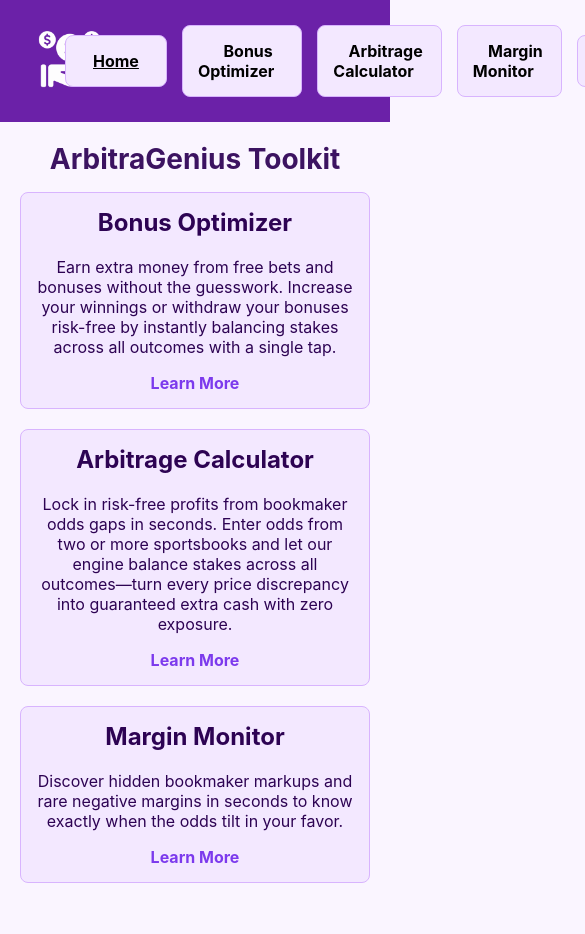
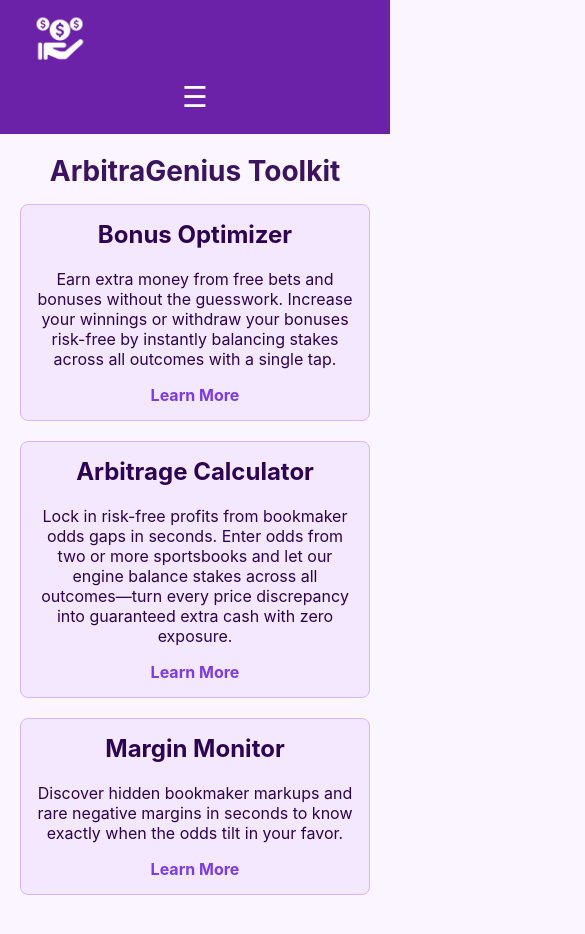
Before and after one commit to hubertik1/arbitragenius-site, a React (Create React App) app: page / in a window 390 px wide. Shown: the top 934 px of the page, 585 px wide, since content can reach past the window. Built offline with nearby package versions, Linux system fonts and the light colour scheme; the HTML template or start-up script is replaced by a standard one.

Commit message:
Add responsive mobile styles and menu

```diff
--- a/src/components/Navbar.js
+++ b/src/components/Navbar.js
@@ -1,3 +1,4 @@
+import { useState } from "react";
 import { NavLink } from "react-router-dom";
 import styles from "./Navbar.module.css";
 
@@ -5,6 +6,11 @@
   isActive ? `${styles.active}` : undefined;
 
 export default function Navbar() {
+  const [menuOpen, setMenuOpen] = useState(false);
+
+  const handleToggle = () => setMenuOpen((o) => !o);
+  const handleLinkClick = () => setMenuOpen(false);
+
   return (
     <nav className={styles.navbar}>
       <div className={styles.logoContainer}>
@@ -14,34 +20,37 @@
           className={styles.logo}
         />
       </div>
-      <ul>
+      <button className={styles.menuButton} onClick={handleToggle} aria-label="Toggle navigation">
+        &#9776;
+      </button>
+      <ul className={`${styles.links} ${menuOpen ? styles.show : ""}`}>
         <li>
-          <NavLink to="/" end className={linkClass}>
+          <NavLink to="/" end className={linkClass} onClick={handleLinkClick}>
             Home
           </NavLink>
         </li>
         <li>
-          <NavLink to="/bonus-optimizer" className={linkClass}>
+          <NavLink to="/bonus-optimizer" className={linkClass} onClick={handleLinkClick}>
             Bonus Optimizer
           </NavLink>
         </li>
         <li>
-          <NavLink to="/arbitrage-calculator" className={linkClass}>
+          <NavLink to="/arbitrage-calculator" className={linkClass} onClick={handleLinkClick}>
             Arbitrage Calculator
           </NavLink>
         </li>
         <li>
-          <NavLink to="/margin-monitor" className={linkClass}>
+          <NavLink to="/margin-monitor" className={linkClass} onClick={handleLinkClick}>
             Margin Monitor
           </NavLink>
         </li>
         <li>
-          <NavLink to="/contact" className={linkClass}>
+          <NavLink to="/contact" className={linkClass} onClick={handleLinkClick}>
             Contact
           </NavLink>
         </li>
         <li>
-          <NavLink to="/privacy-policy" className={linkClass}>
+          <NavLink to="/privacy-policy" className={linkClass} onClick={handleLinkClick}>
             Privacy Policy
           </NavLink>
         </li>
--- a/src/components/Navbar.module.css
+++ b/src/components/Navbar.module.css
@@ -18,7 +18,7 @@
   width: auto;
 }
 
-.navbar ul {
+.links {
   position: relative;
   top: 10px;
   left: -45px;
@@ -29,6 +29,19 @@
   gap: 15px;
   margin: 5px auto;
   padding: 0;
+}
+
+.menuButton {
+  display: none;
+  background: none;
+  border: none;
+  color: #fff;
+  font-size: 1.8rem;
+  cursor: pointer;
+}
+
+.show {
+  display: flex;
 }
 
 .navbar a {
@@ -49,3 +62,36 @@
 .navbar a.active:hover {
   text-decoration: underline;
 }
+
+@media (max-width: 480px) {
+  .navbar {
+    flex-direction: column;
+    align-items: flex-start;
+  }
+
+  .logo {
+    height: 60px;
+  }
+
+  .links {
+    flex-direction: column;
+    align-items: flex-start;
+    gap: 10px;
+    width: 100%;
+    margin: 10px 0 0;
+    position: static;
+    display: none;
+  }
+
+  .show {
+    display: flex;
+  }
+
+  .menuButton {
+    display: block;
+  }
+
+  .navbar a {
+    padding: 12px 16px;
+  }
+}
--- a/src/components/Screenshot.module.css
+++ b/src/components/Screenshot.module.css
@@ -12,3 +12,9 @@
   border-radius: 1rem;
   overflow-x: auto;
 }
+
+@media (max-width: 480px) {
+  .screenshot {
+    max-width: 100%;
+  }
+}
--- a/src/pages/Contact.module.css
+++ b/src/pages/Contact.module.css
@@ -54,3 +54,13 @@
   height: 18px;
   accent-color: #7c3aed;
 }
+
+@media (max-width: 480px) {
+  .container {
+    padding: 10px;
+  }
+
+  button {
+    width: 100%;
+  }
+}
```
